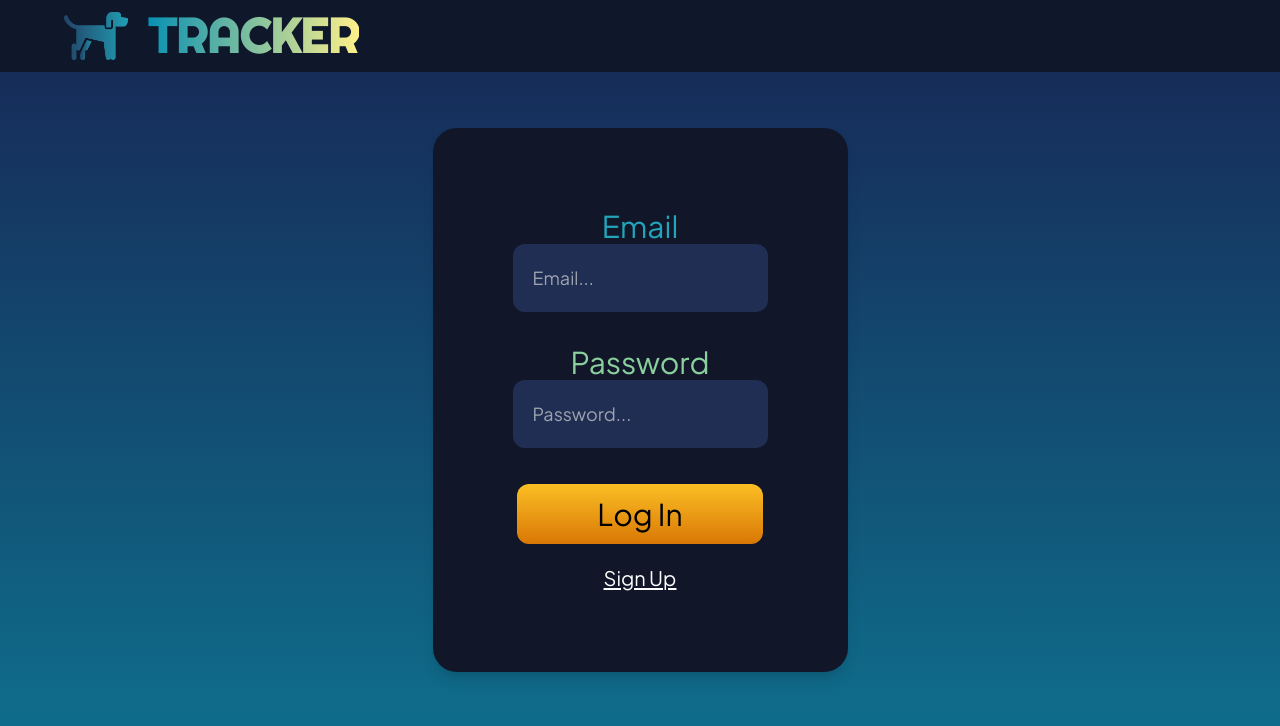
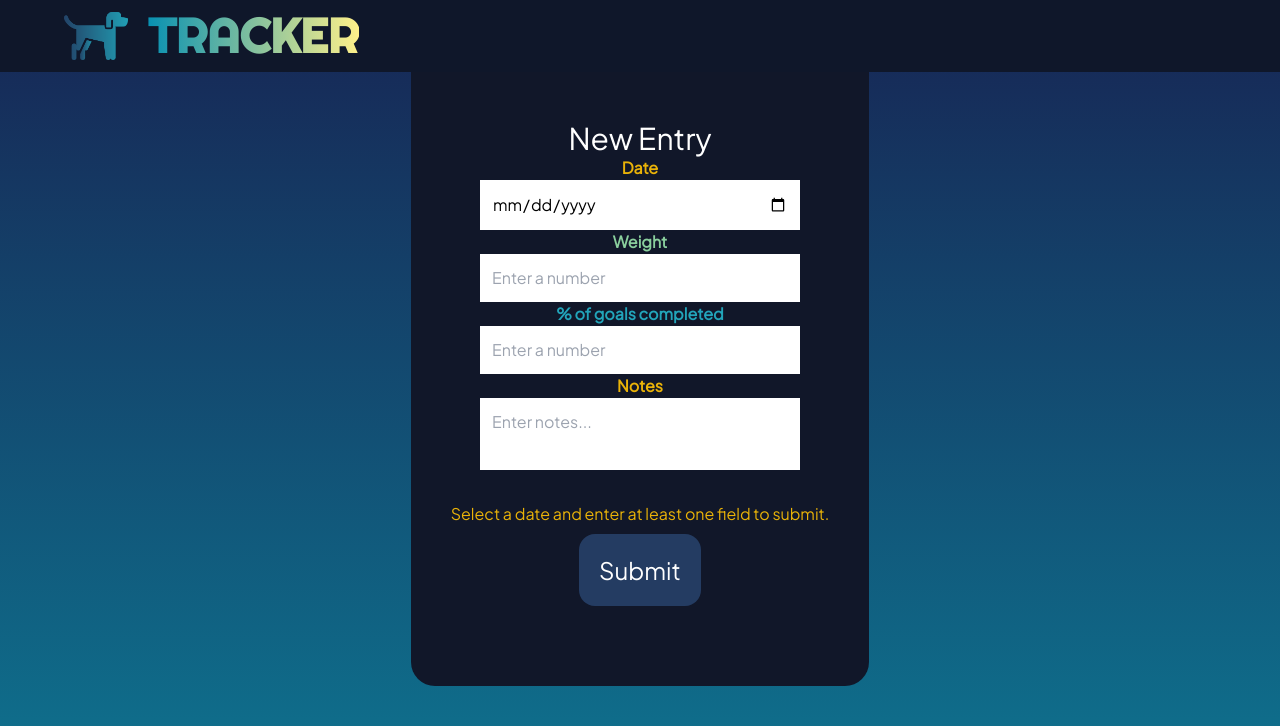
Before and after one commit to mariapan0330/tracker, a React (Create React App) app: page /new-entry-form in a window 1280 px wide. Shown: the top 726 px of the page. Built offline with nearby package versions, Linux system fonts and the light colour scheme; no server answers; a web font is replaced by a local one.

Commit message:
entry form routing

```diff
--- a/package.json
+++ b/package.json
@@ -20,6 +20,7 @@
     "react": "^18.2.0",
     "react-chartjs-2": "^5.2.0",
     "react-dom": "^18.2.0",
+    "react-router-dom": "^6.0.0",
     "react-scripts": "5.0.1",
     "typescript": "^4.9.5",
     "web-vitals": "^2.1.4"
@@ -49,6 +50,7 @@
     ]
   },
   "devDependencies": {
+    "@types/react-router-dom": "^5.3.3",
     "tailwindcss": "^3.3.6"
   }
 }
--- a/src/App.tsx
+++ b/src/App.tsx
@@ -5,6 +5,8 @@ import NavBar from "./components/NavBar";
 import { useEffect, useState } from "react";
 import { onAuthStateChanged } from "firebase/auth";
 import { auth } from "./config/firebase";
+import { BrowserRouter as Router, Route, Routes } from "react-router-dom";
+import NewEntryForm from "./components/NewEntryForm";
 
 function App() {
   const [userExists, setUserExists] = useState<boolean | undefined>();
@@ -15,10 +17,15 @@ function App() {
   }, [userExists]);
 
   return (
-    <div className="bg-gradient-to-t from-cyan-700 to-blue-950">
-      <NavBar />
-      {userExists ? <Home /> : <Auth />}
-    </div>
+    <Router>
+      <div className="bg-gradient-to-t from-cyan-700 to-blue-950">
+        <NavBar />
+        <Routes>
+          <Route path="/" element={userExists ? <Home /> : <Auth />} />
+          <Route path="/new-entry-form" element={<NewEntryForm />} />
+        </Routes>
+      </div>
+    </Router>
   );
 }
 
--- a/src/components/Home.tsx
+++ b/src/components/Home.tsx
@@ -6,7 +6,7 @@ export default function Home() {
   return (
     <div className="flex flex-col py-12 justify-center items-center">
       <LineChart />
-      <NewEntryForm />
+      {/* <NewEntryForm /> */}
     </div>
   );
 }
--- a/src/components/LineChart.tsx
+++ b/src/components/LineChart.tsx
@@ -12,10 +12,16 @@ import {
 } from "chart.js";
 import themeColors from "../styles/themeColors";
 import { db } from "../config/firebase";
-import { CollectionReference, collection, getDocs } from "firebase/firestore";
+import { collection, getDocs } from "firebase/firestore";
+import themeFonts from "../styles/themeFonts";
+import { FontAwesomeIcon } from "@fortawesome/react-fontawesome";
+import { faPlus } from "@fortawesome/free-solid-svg-icons";
+import { Link, NavLink } from "react-router-dom";
+import NewEntryForm from "./NewEntryForm";
 
 export default function LineChart() {
   const [userData, setUserData] = useState<any>([]);
+  const [selectedTimespan, setSelectedTimespan] = useState<string>();
   // const datesCollection = collection(db, "");
   const datesData = collection(db, "users", "maria.pan0330@gmail.com", "12 2023");
   ChartJS.register(
@@ -108,18 +114,61 @@ export default function LineChart() {
 
   return (
     <div className="w-5/6 md:w-3/4 pb-40 md:h-screen">
+      <div className="flex justify-center items-center">
+        <select
+          name="timespan"
+          id="timespan"
+          style={{
+            backgroundColor: themeColors.darkBlue,
+            fontFamily: themeFonts.subtitle,
+            color: themeColors.yellow,
+          }}
+          className="p-2 px-8 rounded-xl text-lg font-bold"
+        >
+          <option value="this week" onSelect={() => setSelectedTimespan("this week")}>
+            This Week
+          </option>
+          <option value="this month" onSelect={() => setSelectedTimespan("this month")}>
+            This Month
+          </option>
+          <option
+            value="last 30 days"
+            onSelect={() => setSelectedTimespan("last 30 days")}
+          >
+            Last 30 Days
+          </option>
+          <option value="this year" onSelect={() => setSelectedTimespan("this year")}>
+            This Year
+          </option>
+          <option value="last year" onSelect={() => setSelectedTimespan("last year")}>
+            Last Year
+          </option>
+        </select>
+      </div>
+
       <h1 className="flex justify-center text-3xl md:text-6xl font-bold font-['Righteous'] bg-gradient-to-t from-[#22a5ba] to-[#fcfd7f] bg-clip-text text-transparent">
         THIS WEEK 12.10.23 - 12.16.23
       </h1>
-      <div className={`flex justify-center bg-[#11172980] p-5 md:px-20 rounded-3xl`}>
+      <div
+        className={`flex justify-center bg-[#11172980] md:h-4/6 p-5 md:px-20 rounded-3xl`}
+      >
         <Line data={data} options={options as any} />
       </div>
-      <div>Your data</div>
+      <div className="flex justify-center items-center p-4">
+        <Link
+          to="/new-entry-form"
+          style={{ backgroundColor: themeColors.green, fontFamily: themeFonts.subtitle }}
+          className="items-center justify-center flex p-2 px-3 text-xl rounded-3xl"
+        >
+          <FontAwesomeIcon icon={faPlus} className="pr-2" /> New Entry
+        </Link>
+      </div>
+      {/* <div>Your data</div>
       <div>
         {userData.map((item: any, i: number) => (
           <div key={`dateData-${i}`}>{item.notes}</div>
         ))}
-      </div>
+      </div> */}
     </div>
   );
 }
--- a/src/components/NewEntryForm.tsx
+++ b/src/components/NewEntryForm.tsx
@@ -1,10 +1,11 @@
-import React, { useEffect, useState } from "react";
+import { useEffect, useRef, useState } from "react";
 // import { FontAwesomeIcon } from "@fortawesome/react-fontawesome";
 // import { faPlus } from "@fortawesome/free-solid-svg-icons";
 import { addDoc, collection } from "firebase/firestore";
 import { db } from "../config/firebase";
 import themeColors from "../styles/themeColors";
 import themeFonts from "../styles/themeFonts";
+import { useNavigate } from "react-router-dom";
 
 export default function NewEntryForm() {
   const [selectedDate, setSelectedDate] = useState<string | undefined>("");
@@ -13,7 +14,11 @@ export default function NewEntryForm() {
   const [notes, setNotes] = useState<string | undefined>("");
   const [submitError, setSubmitError] = useState<string | undefined>("");
   const [submitError2, setSubmitError2] = useState<string | undefined>("");
-  const t = new Date();
+  const [submitState, setSubmitState] = useState<string | undefined>("none");
+  const navigate = useNavigate();
+  const tRef = useRef(new Date());
+  const { current: t } = tRef;
+  const inputStyle = "w-80 md:w-80 p-3";
   const today = `${t.getFullYear()}-${t.getMonth() + 1}-${t.getDate()}`;
 
   const datesData = collection(db, "users", "maria.pan0330@gmail.com", "12 2023");
@@ -33,6 +38,7 @@ export default function NewEntryForm() {
         setGoalPercent("");
         setNotes("");
         alert("Yeah I'm pretty sure that worked!");
+        navigate("/");
       } catch (error) {
         console.error(error);
         setSubmitError("ERROR on my end sorry :(((");
@@ -65,14 +71,15 @@ export default function NewEntryForm() {
         setSubmitError2("Sorry, that's waaaaay too long ago.");
       }
     }
-  }, [selectedDate]);
+  }, [selectedDate, t]);
 
   return (
+    <div className="overflow-x-hidden h-screen flex justify-center pt-10">
       <div
         className="
       flex flex-col justify-center items-center
-      w-3/4 md:w-1/2
-      p-10 rounded-3xl
+      h-fit
+      p-10 py-20 rounded-3xl
       select-none
       "
         style={{ backgroundColor: themeColors.darkBlue, fontFamily: themeFonts.subtitle }}
@@ -80,6 +87,7 @@ export default function NewEntryForm() {
         <div className="text-3xl text-white">New Entry</div>
         <div className="text-yellow-500 font-bold">Date</div>
         <input
+          className={inputStyle}
           placeholder="date"
           type="date"
           onChange={(e) => setSelectedDate(e.target.value)}
@@ -105,14 +113,16 @@ export default function NewEntryForm() {
             type="number"
             placeholder="Enter a number"
             value={weight}
-          className="mr-3"
+            className={inputStyle}
             onChange={(e) => {
               setWeight(e.target.value);
             }}
             onBlur={() => {
+              if (weight) {
                 setWeight((w) =>
                   Number(w) > 400 ? "400" : Number(w) < 0 ? "0" : Number(w).toString()
                 );
+              }
             }}
           />
         </div>
@@ -127,20 +137,23 @@ export default function NewEntryForm() {
                 placeholder="Enter a number"
                 max="100"
                 value={goalsPercent}
-              className="mr-3"
+                className={inputStyle}
                 onChange={(e) => {
                   setGoalPercent(e.target.value);
                 }}
                 onBlur={() => {
+                  if (goalsPercent) {
                     setGoalPercent((p) =>
                       Number(p) > 100 ? "100" : Number(p) < 0 ? "0" : Number(p).toString()
                     );
+                  }
                 }}
               />
             ) : (
-            <div style={{ color: "#22A5BA" }}>
-              Today's goal completion is calculated for you based on how your checklist is
-              going, but you can retrospectively change it for other days.
+              <div style={{ color: "#22A5BA" }} className="flex flex-wrap">
+                Today's goal completion is calculated for you based on how your checklist
+                <br />
+                is going, but you can retrospectively change it for other days.
               </div>
             )}
           </div>
@@ -151,7 +164,7 @@ export default function NewEntryForm() {
           <textarea
             placeholder="Enter notes..."
             value={notes}
-          className="mr-3 resize-none"
+            className={`resize-none ${inputStyle}`}
             onChange={(e) => setNotes(e.target.value)}
           />
         </div>
@@ -159,11 +172,23 @@ export default function NewEntryForm() {
         <div className="text-pink-800 mb-1">{submitError2}</div>
         <button
           onClick={handleSubmit}
-        className="text-white text-lg md:text-2xl p-4 md:p-9 rounded-2xl"
-        style={{ backgroundColor: themeColors.blue }}
+          className="text-white text-lg md:text-2xl p-4 md:p-5 rounded-2xl"
+          onMouseEnter={() => setSubmitState("hover")}
+          onMouseLeave={() => setSubmitState("none")}
+          onMouseDown={() => setSubmitState("active")}
+          onMouseUp={() => setSubmitState("hover")}
+          style={{
+            backgroundColor:
+              submitState === "hover"
+                ? themeColors.teal
+                : submitState === "active"
+                ? themeColors.darkYellow
+                : themeColors.blue,
+          }}
         >
           Submit
         </button>
       </div>
+    </div>
   );
 }
```
Also changed, not shown: 1 other file (tests, documents, lock files or other folders). Lines whose indentation alone changed are shown as unchanged.
